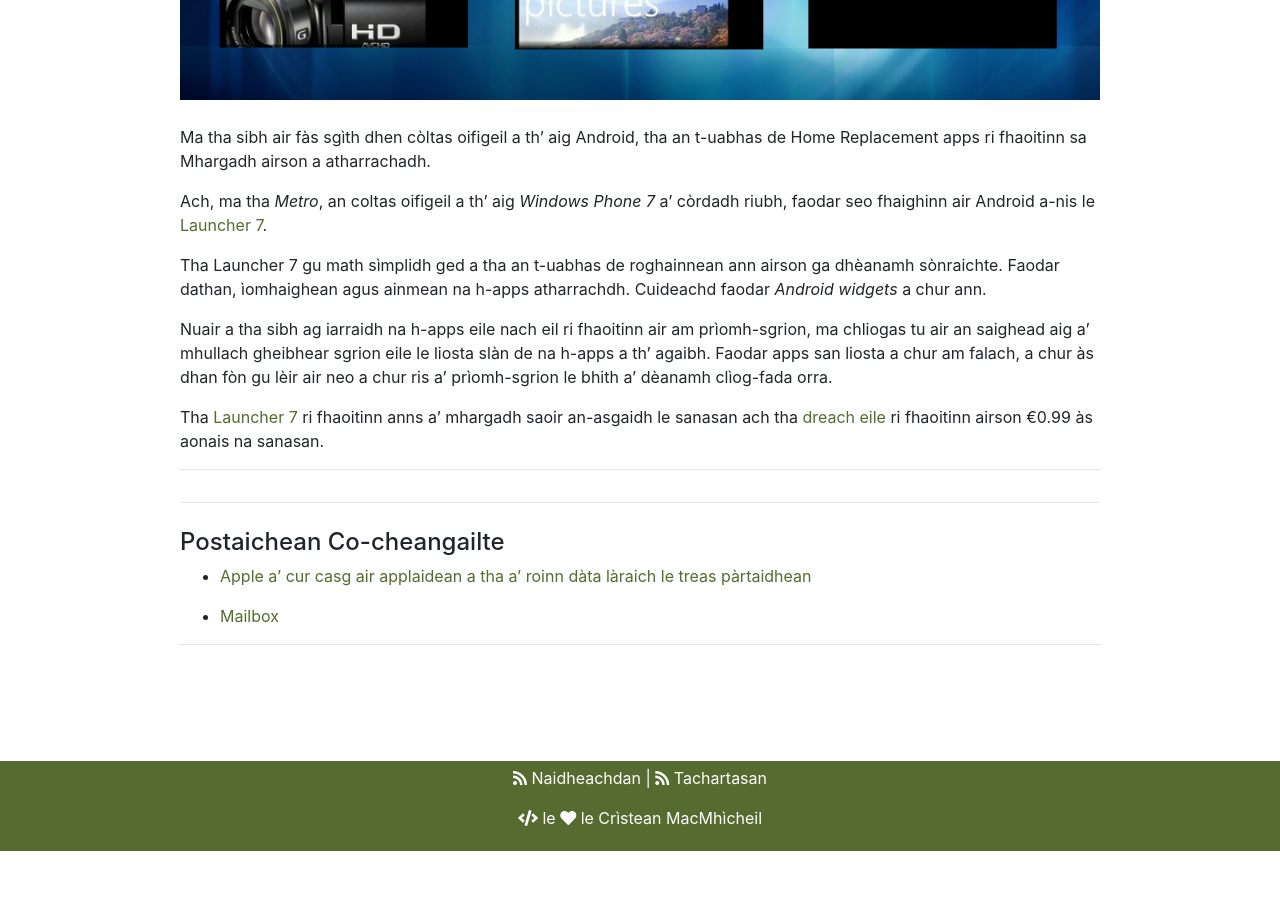
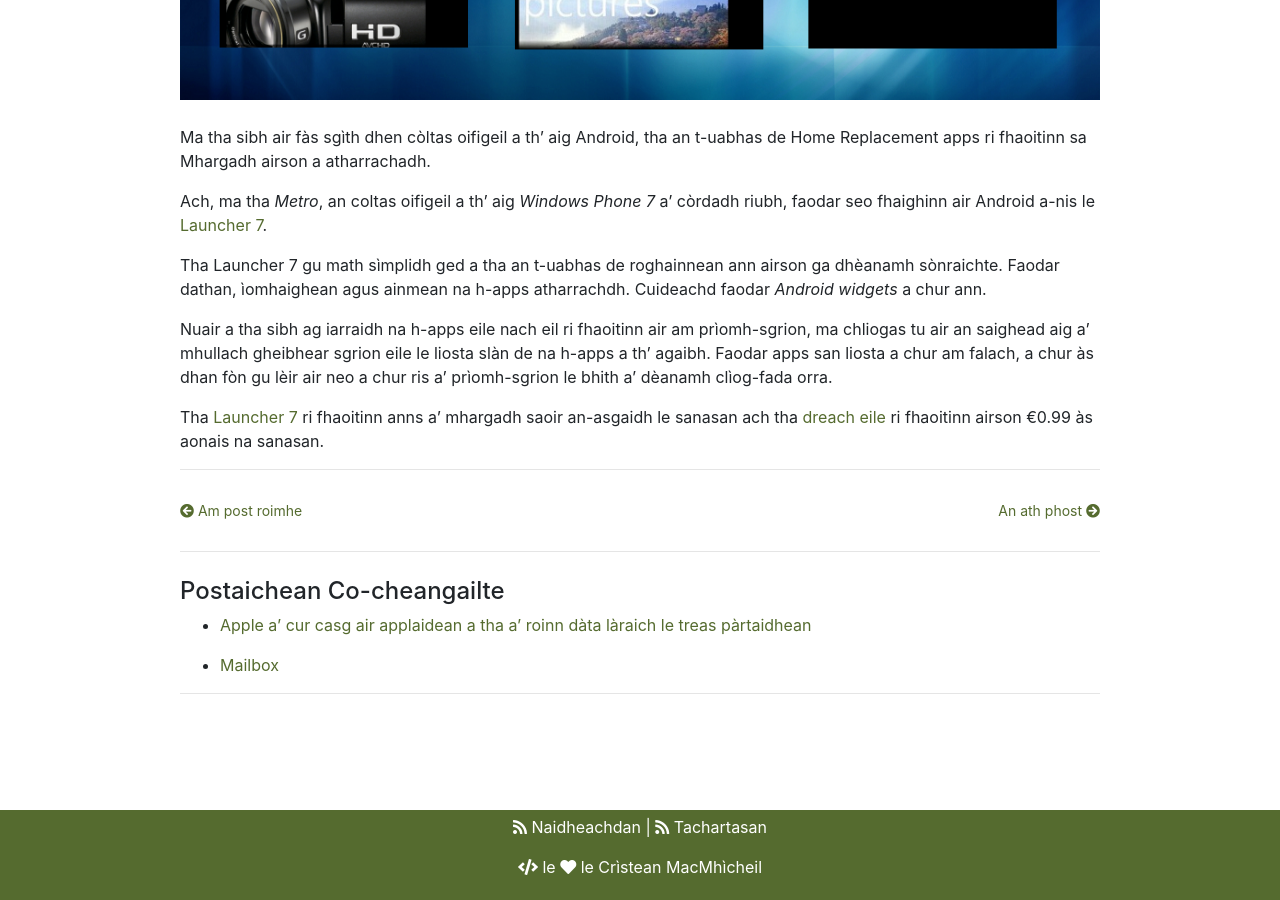
Before and after one commit to MacMhicheil/atug, a Jekyll site: the page built from _posts/2011-07-17-suil-air-launcher-7-airson-android.md, in a window 1280 px wide and 900 px high, scrolled down 618 px. Built offline with Jekyll 4.4.1, drawn with Linux system fonts in a browser that asks for light colours; nearby versions of some CDN libraries; before the commit the page ends 1469 px from its top, so only the background shows below that.

Commit message:
Update post.html

```diff
--- a/_layouts/post.html
+++ b/_layouts/post.html
@@ -28,13 +28,13 @@
       </div>
       <hr>
       <div class="PageNavigation">
-        {% for post in site.categories.naidheachdan %}
+        {% for post in site.posts %}
                 {% if post.url == page.url %}
                     {% assign post_index0 = forloop.index0 %}
                     {% assign post_index1 = forloop.index %}
                 {% endif %}
             {% endfor %}
-            {% for post in site.categories.naidheachdan %}
+            {% for post in site.posts %}
                 {% if post_index0 == forloop.index %}
                     {% assign next_post = post.url %}
                 {% endif %}
```
